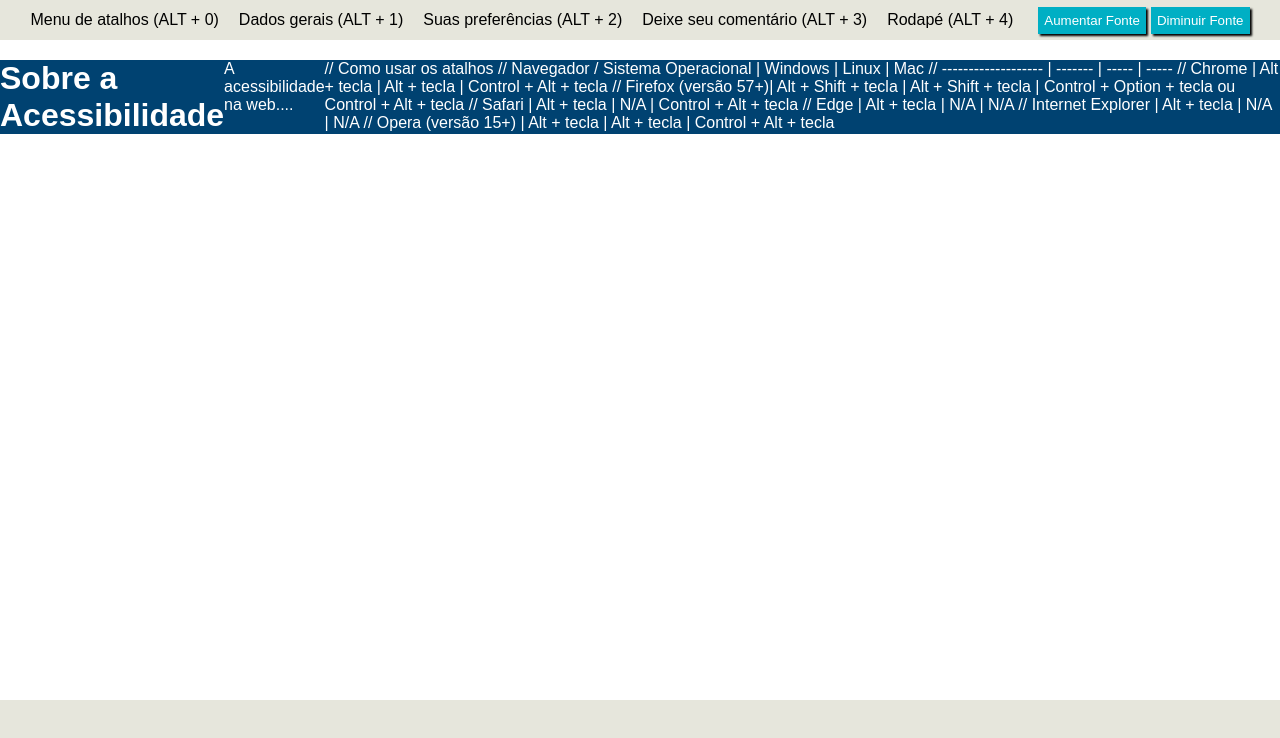
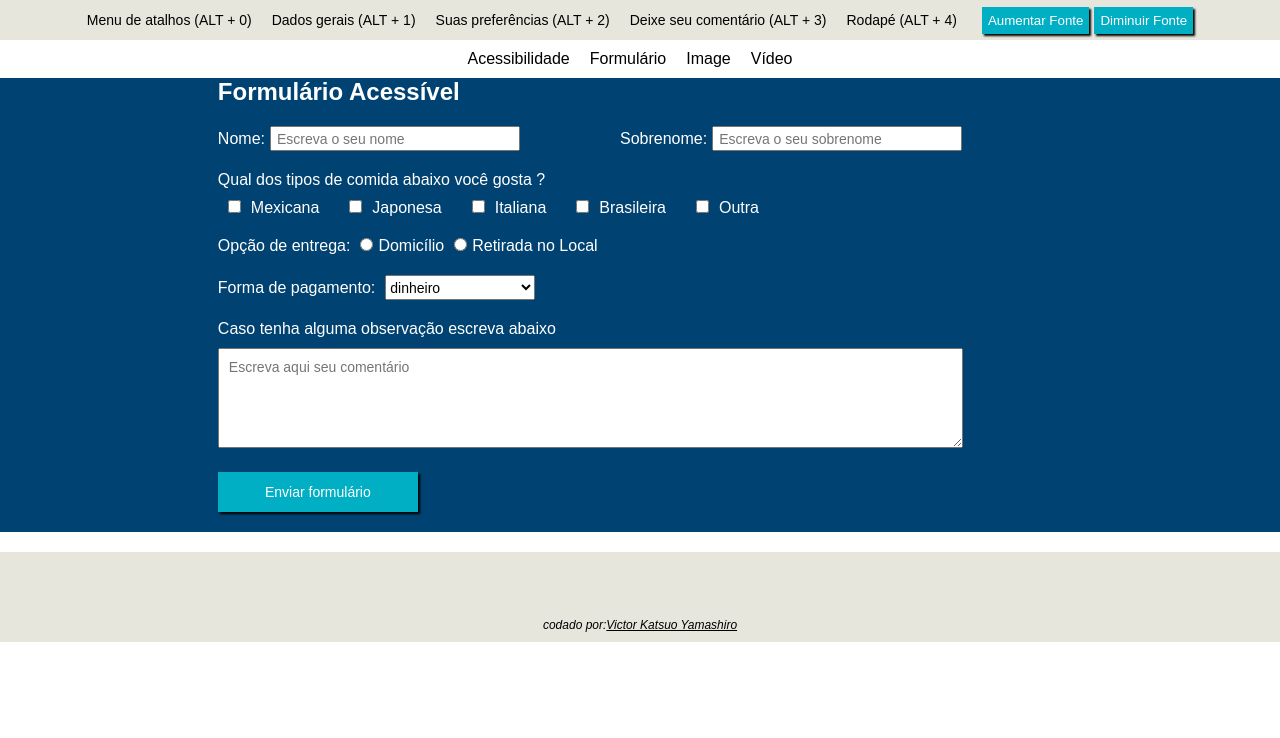
Before and after one commit to vyamashiro/Formulario-Acessivel, a React (Create React App) app: page / in a window 1280 px wide. Shown: the top 738 px of the page. Built offline with nearby package versions, Linux system fonts and the light colour scheme.

Commit message:
new pages and ESlint rules

```diff
--- a/src/components/Form.jsx
+++ b/src/components/Form.jsx
@@ -1,15 +1,15 @@
-/* eslint-disable react/jsx-props-no-spreading */
 import React, { useState } from 'react';
+import NavbarAcessibility from './navbarAcessibility/NavbarAcessibility';
 import Navbar from './navbar/Navbar';
 import Footer from './footer/Footer';
-import Image from './image/Image';
-import About from './about/About';
-// import GeneralData from './form/generalData/GeneralData';
-// import Preference from './form/preference/Preference';
-// import DeliveryOptions from './form/deliveryOptions/DeliveryOptions';
-// import PaymentMethods from './form/paymentMethods/PaymentMethods';
-// import CommentBox from './form/commentBox/CommentBox';
-// import SubmitButton from './form/submitButton/SubmitButton';
+// import Image from './image/Image';
+// import About from './about/About';
+import GeneralData from './form/generalData/GeneralData';
+import Preference from './form/preference/Preference';
+import DeliveryOptions from './form/deliveryOptions/DeliveryOptions';
+import PaymentMethods from './form/paymentMethods/PaymentMethods';
+import CommentBox from './form/commentBox/CommentBox';
+import SubmitButton from './form/submitButton/SubmitButton';
 import * as Styled from './Form.style';
 
 function Form() {
@@ -17,11 +17,12 @@ function Form() {
 
   return (
     <>
-      <Navbar setFontSize={setFontSize} fontSize={fontSize} />
+      <NavbarAcessibility setFontSize={setFontSize} fontSize={fontSize} />
+      <Navbar fontSize={fontSize} />
       <Styled.Main>
-        <About />
+        {/* <About /> */}
         {/* <Image /> */}
-        {/* <form>
+        <form>
           <Styled.MainTitle fontSize={fontSize}>Formulário Acessível</Styled.MainTitle>
           <GeneralData fontSize={fontSize} />
           <Preference fontSize={fontSize} />
@@ -29,9 +30,9 @@ function Form() {
           <PaymentMethods fontSize={fontSize} />
           <CommentBox fontSize={fontSize} />
           <SubmitButton fontSize={fontSize} />
-        </form> */}
+        </form>
       </Styled.Main>
-      <Footer />
+      <Footer fontSize={fontSize} />
     </>
   );
 }
--- a/src/components/about/About.jsx
+++ b/src/components/about/About.jsx
@@ -1,6 +1,7 @@
+/* eslint-disable no-unused-vars */
+/* eslint-disable max-len */
 import React from 'react';
-import Picture from './man-with-laptop-thinking';
-import * as Styled from './Image.style';
+import * as Styled from './About.style';
 
 function About() {
   return (
@@ -8,16 +9,29 @@ function About() {
       <h1>Sobre a Acessibilidade</h1>
       <p>A acessibilidade na web....</p>
 
-      // Como usar os atalhos
-
-      // Navegador / Sistema Operacional | Windows | Linux | Mac
+      <table>
+        <caption>Como usar os atalhos</caption>
+        <thead>Como usar os atalhos</thead>
+        <tbody>
+          <tr>
+            <td>memória: </td>
+            <td>8 gb</td>
+          </tr>
+          <tr>
+            <td>câmera</td>
+            <td>5 MP para fotos</td>
+          </tr>
+        </tbody>
+        <tfoot>Fonte: MDN</tfoot>
+      </table>
+      {/* // Navegador / Sistema Operacional | Windows | Linux | Mac
       // ------------------- | ------- | ----- | -----
       // Chrome              | Alt + tecla | Alt + tecla | Control + Alt + tecla
       // Firefox (versão 57+)| Alt + Shift + tecla | Alt + Shift + tecla | Control + Option + tecla ou Control + Alt + tecla
       // Safari              | Alt + tecla | N/A | Control + Alt + tecla
       // Edge                | Alt + tecla | N/A | N/A
       // Internet Explorer   | Alt + tecla | N/A | N/A
-      // Opera (versão 15+)  | Alt + tecla | Alt + tecla | Control + Alt + tecla
+      // Opera (versão 15+)  | Alt + tecla | Alt + tecla | Control + Alt + tecla */}
     </>
   );
 }
--- a/src/components/footer/Footer.jsx
+++ b/src/components/footer/Footer.jsx
@@ -1,10 +1,15 @@
 import React from 'react';
-import FooterContainer from './Footer.style';
+import * as Styled from './Footer.style';
 
-const Footer = () => (
-  <FooterContainer>
-    <div />
-  </FooterContainer>
+const Footer = ({ fontSize }) => (
+  <Styled.FooterContainer fontSize={fontSize}>
+    <div>
+      <Styled.Address fontSize={fontSize}>
+        codado por:
+        <a target="_blank" rel="noreferrer noopener" href="https://github.com/vyamashiro">Victor Katsuo Yamashiro</a>
+      </Styled.Address>
+    </div>
+  </Styled.FooterContainer>
 );
 
 export default Footer;
--- a/src/components/footer/Footer.style.jsx
+++ b/src/components/footer/Footer.style.jsx
@@ -1,12 +1,23 @@
 import styled from 'styled-components/macro';
 
-const FooterContainer = styled.footer`
+export const FooterContainer = styled.footer`
+    align-items: flex-end;
     background-color: #e6e6dc;
     bottom: 0;
-    font-size: 16px;
-    height: 100px;
-    position: absolute;
+    display: flex;
+    font-size: ${({ fontSize }) => `${fontSize + 16}px`};
+    height: 90px;
+    justify-content: center;
+    margin-top: 20px;
+    padding: 10px 0 10px 0;
+    text-align: center;
     width: 100%;
+
+    a {
+        color: black;
+    }
 `;
 
-export default FooterContainer;
+export const Address = styled.address`
+    font-size: ${({ fontSize }) => `${fontSize + 12}px`};
+`;
--- a/src/components/image/Image.style.jsx
+++ b/src/components/image/Image.style.jsx
@@ -1,17 +1,38 @@
 import styled from 'styled-components/macro';
 
 export const Image = styled.img`
-  width: 500px;
+  display: block;
+  margin-left: auto;
+  margin-right: auto;
+  width: 350px;
 `;
 
 export const Figcaption = styled.figcaption`
-  font-size: 16px;
+  font-size: 12px;
   font-style: italic;
+  margin: 5px;
+  text-align: center;
+`;
+
+export const UL = styled.ul`
+  margin-left: 20px;
 `;
 
 export const Link = styled.a`
   color: white;
-  font-size: 16px;
+  font-size: 12px;
   font-style: italic;
   text-decoration: none;
 `;
+
+export const TitleH1 = styled.h1`
+  margin: 10px 0px 10px 0px;
+`;
+
+export const TitleH2 = styled.h2`
+  margin: 10px 0px 10px 0px;
+`;
+
+export const Paragraph = styled.p`
+  margin: 10px 0px 10px 0px;
+`;
--- a/src/components/navbar/Navbar.jsx
+++ b/src/components/navbar/Navbar.jsx
@@ -1,44 +1,15 @@
-/* eslint-disable jsx-a11y/anchor-is-valid */
-/* eslint-disable jsx-a11y/no-access-key */
 import React from 'react';
 import * as Styled from './Navbar.style';
 
-// eslint-disable-next-line react/prop-types
-const Navbar = ({ fontSize, setFontSize }) => {
-  // const [state, setState] = useState();
-
-  // eslint-disable-next-line no-console
-  // eslint-disable-next-line no-unused-vars
-  const increaseFontSize = (event) => {
-    event.preventDefault();
-    // eslint-disable-next-line no-console
-    setFontSize(fontSize + 1);
-
-    // eslint-disable-next-line no-console
-    console.log('fontSize', fontSize);
-  };
-  const decreaseFontSize = (event) => {
-    event.preventDefault();
-    setFontSize(fontSize - 1);
-  };
-
-  return (
-    <Styled.Header fontSize={fontSize}>
-      <Styled.Nav>
-        <ul>
-          <Styled.NavItem tabIndex="0" accessKey="0">Menu de atalhos (ALT + 0)</Styled.NavItem>
-          <Styled.NavItem tabIndex="0">Dados gerais (ALT + 1)</Styled.NavItem>
-          <Styled.NavItem tabIndex="0">Suas preferências (ALT + 2)</Styled.NavItem>
-          <Styled.NavItem tabIndex="0">Deixe seu comentário (ALT + 3)</Styled.NavItem>
-          <Styled.NavItem tabIndex="0">Rodapé (ALT + 4)</Styled.NavItem>
-          <Styled.ButtonContainer>
-            <Styled.Button onClick={increaseFontSize}>Aumentar Fonte</Styled.Button>
-            <Styled.Button onClick={decreaseFontSize}>Diminuir Fonte</Styled.Button>
-          </Styled.ButtonContainer>
-        </ul>
-      </Styled.Nav>
-    </Styled.Header>
-  );
-};
+const Navbar = ({ fontSize }) => (
+  <Styled.Nav fontSize={fontSize}>
+    <ul>
+      <Styled.NavItem tabIndex="0">Acessibilidade</Styled.NavItem>
+      <Styled.NavItem tabIndex="0">Formulário</Styled.NavItem>
+      <Styled.NavItem tabIndex="0">Image</Styled.NavItem>
+      <Styled.NavItem tabIndex="0">Vídeo</Styled.NavItem>
+    </ul>
+  </Styled.Nav>
+);
 
 export default Navbar;
--- a/src/components/navbar/Navbar.style.jsx
+++ b/src/components/navbar/Navbar.style.jsx
@@ -1,15 +1,8 @@
 import styled from 'styled-components/macro';
 
-export const Header = styled.header`
-  align-content: center;
-  background-color: #e6e6dc;
-  display: grid;
+export const Nav = styled.nav`
   font-size: ${({ fontSize }) => `${fontSize + 16}px`};
-  height: 40px;
-  margin-bottom: 20px;
-`;
-
-export const Nav = styled.nav`
+  margin: 10px 0 10px 0;
   text-align: center;
   width: 100%;
 `;
@@ -19,20 +12,3 @@ export const NavItem = styled.li`
   list-style: none;
   margin-right: 20px;
 `;
-
-export const ButtonContainer = styled.div`
-  display: inline-block;
-`;
-
-export const Button = styled.button`
-  background-color: #00afc4;
-  border: 1px solid #00afc4;
-  box-shadow: 2px 2px 2px black;
-  color: #FFFFFF;
-  margin-left: 5px;
-  cursor: pointer;
-  padding: 5px;
-  &:hover {
-        filter: brightness(90%);
-    }
-`;
--- /dev/null
+++ b/src/components/navbarAcessibility/NavbarAcessibility.jsx
@@ -0,0 +1,34 @@
+/* eslint-disable jsx-a11y/no-access-key */
+import React from 'react';
+import * as Styled from './NavbarAcessibility.style';
+
+const NavbarAcessibility = ({ fontSize, setFontSize }) => {
+  const increaseFontSize = (event) => {
+    event.preventDefault();
+    setFontSize(fontSize + 1);
+  };
+  const decreaseFontSize = (event) => {
+    event.preventDefault();
+    setFontSize(fontSize - 1);
+  };
+
+  return (
+    <Styled.Header fontSize={fontSize}>
+      <Styled.Nav>
+        <ul>
+          <Styled.NavItem tabIndex="0" accessKey="0">Menu de atalhos (ALT + 0)</Styled.NavItem>
+          <Styled.NavItem tabIndex="0">Dados gerais (ALT + 1)</Styled.NavItem>
+          <Styled.NavItem tabIndex="0">Suas preferências (ALT + 2)</Styled.NavItem>
+          <Styled.NavItem tabIndex="0">Deixe seu comentário (ALT + 3)</Styled.NavItem>
+          <Styled.NavItem tabIndex="0">Rodapé (ALT + 4)</Styled.NavItem>
+          <Styled.ButtonContainer>
+            <Styled.Button onClick={increaseFontSize}>Aumentar Fonte</Styled.Button>
+            <Styled.Button onClick={decreaseFontSize}>Diminuir Fonte</Styled.Button>
+          </Styled.ButtonContainer>
+        </ul>
+      </Styled.Nav>
+    </Styled.Header>
+  );
+};
+
+export default NavbarAcessibility;
--- /dev/null
+++ b/src/components/navbarAcessibility/NavbarAcessibility.style.jsx
@@ -0,0 +1,37 @@
+import styled from 'styled-components/macro';
+
+export const Header = styled.header`
+  align-content: center;
+  background-color: #e6e6dc;
+  display: grid;
+  font-size: ${({ fontSize }) => `${fontSize + 14}px`};
+  height: 40px;
+`;
+
+export const Nav = styled.nav`
+  text-align: center;
+  width: 100%;
+`;
+
+export const NavItem = styled.li`
+  display: inline-block;
+  list-style: none;
+  margin-right: 20px;
+`;
+
+export const ButtonContainer = styled.div`
+  display: inline-block;
+`;
+
+export const Button = styled.button`
+  background-color: #00afc4;
+  border: 1px solid #00afc4;
+  box-shadow: 2px 2px 2px black;
+  color: #FFFFFF;
+  margin-left: 5px;
+  cursor: pointer;
+  padding: 5px;
+  &:hover {
+        filter: brightness(90%);
+    }
+`;
```
Also changed, not shown: src/components/about/About.style.jsx (+3 -6 lines), src/components/image/Image.jsx (+35 -7 lines), .eslintrc.js, 1 other file (tests, documents, lock files or other folders).
